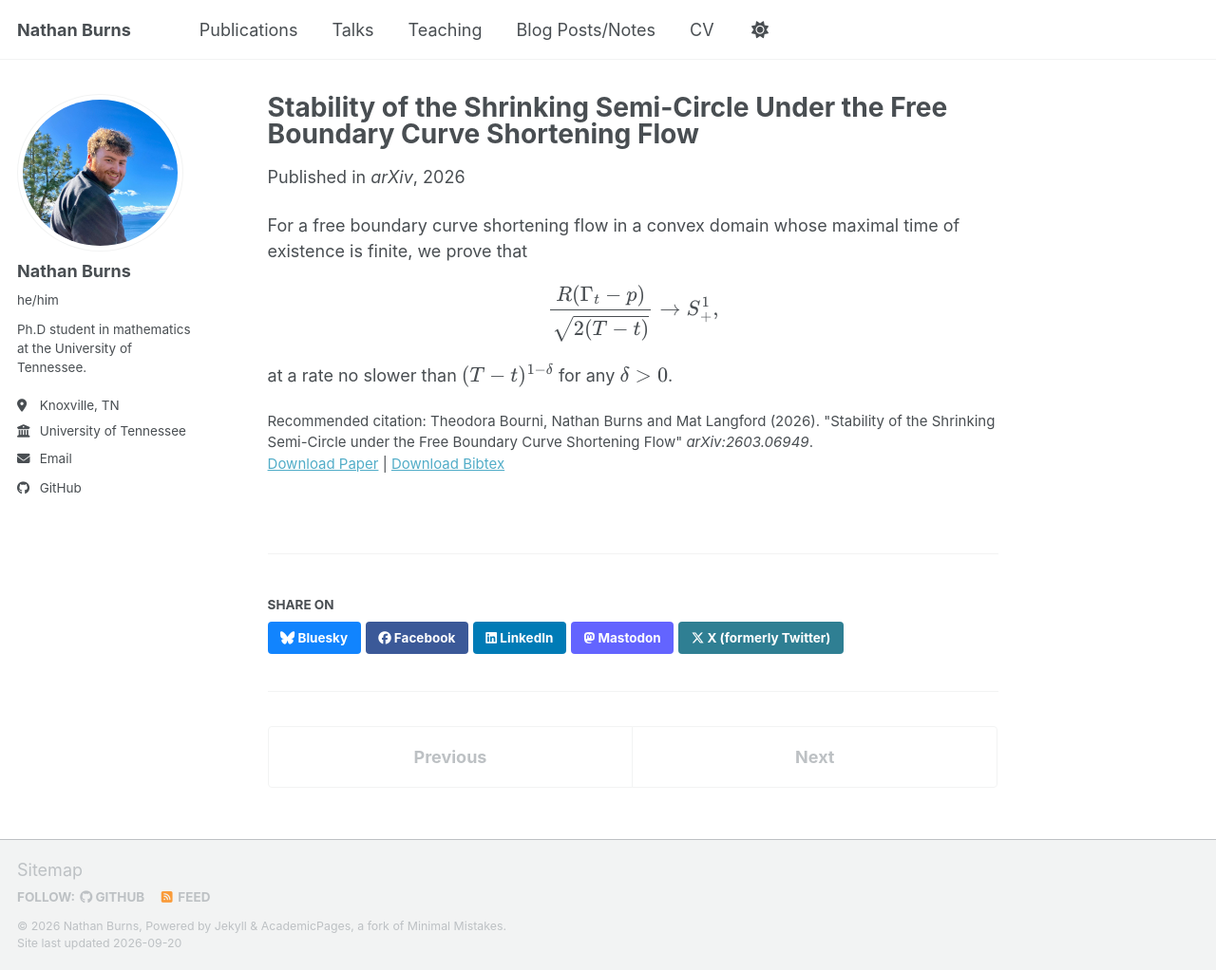
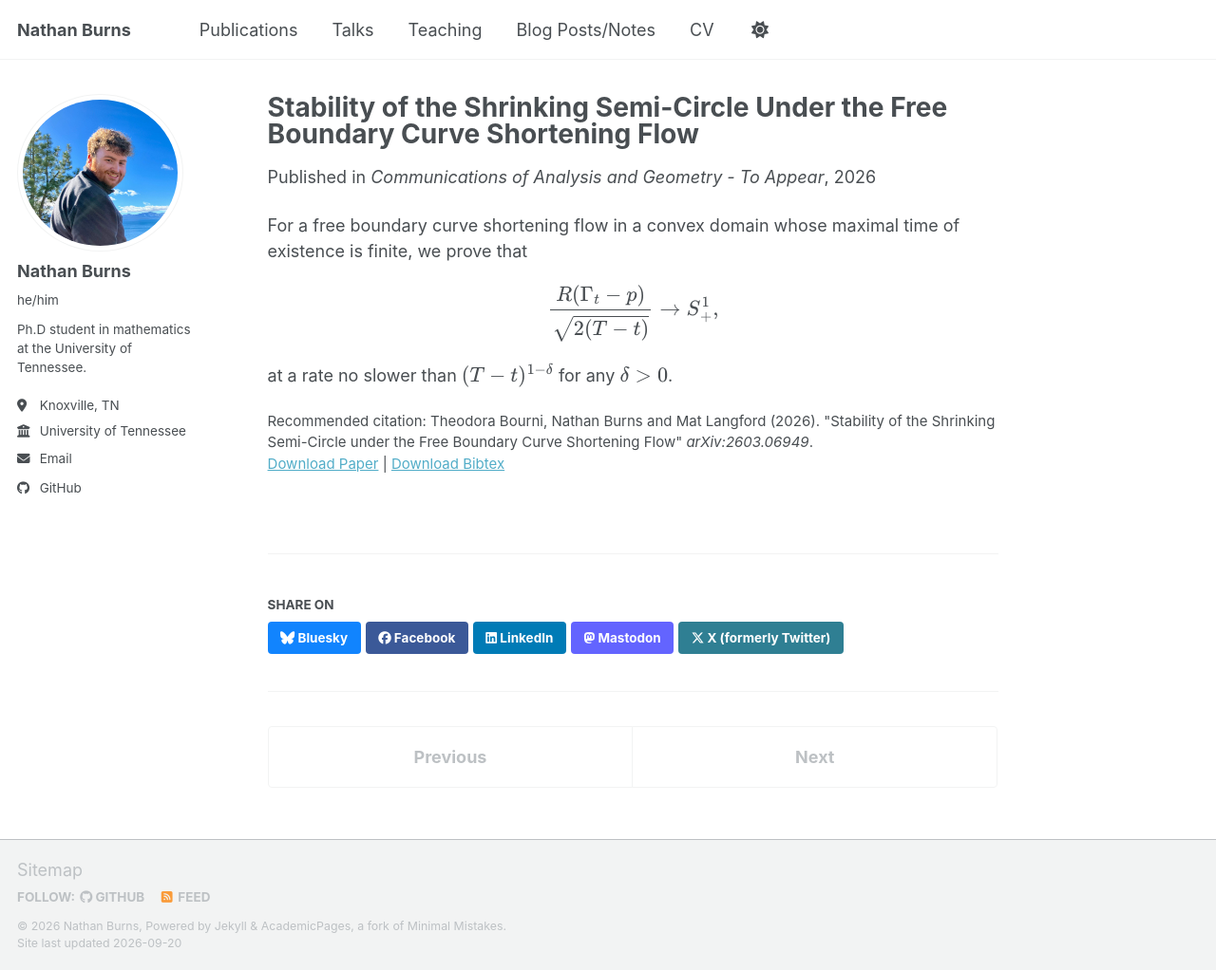
Before and after one commit to nathan-p-burns/nathan-p-burns.github.io, a Jekyll site: the page built from _publications/2026-03-06-stability-fbcsf.md, in a window 1280 px wide and 1022 px high. Shown: the whole window at 95% size. Built offline with Jekyll 4.4.1, drawn with Linux system fonts in a browser that asks for light colours; a script bundle is joined from its source files by our own code; library files that are not in the unit come from our copies.

Commit message:
Changed to 'to appear'

```diff
--- a/_publications/2026-03-06-stability-fbcsf.md
+++ b/_publications/2026-03-06-stability-fbcsf.md
@@ -5,7 +5,7 @@
 permalink: /publication/stability-fbcsf
 excerpt: Joint with Theodora Bourni and Mat Langford. We prove a sharp rate of convergence for free boundary curve shortening flows whose normalised flow converge to the unit semi-circle.
 date: 2026-03-06
-venue: 'arXiv'
+venue: 'Communications of Analysis and Geometry - To Appear'
 paperurl: 'https://nathan-p-burns.github.io/files/stability-fbcsf.pdf'
 bibtexurl: 'https://nathan-p-burns.github.io/files/stability-fbcsf.bib'
 citation: 'Theodora Bourni, Nathan Burns and Mat Langford (2026). &quot;Stability of the Shrinking Semi-Circle under the Free Boundary Curve Shortening Flow&quot; <i>arXiv:2603.06949</i>.'
```
